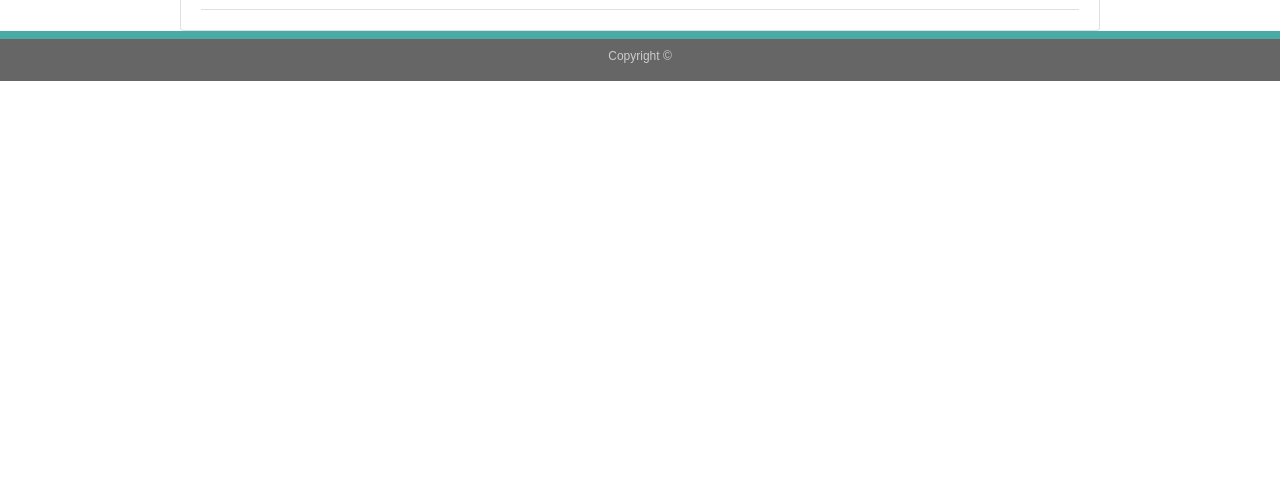
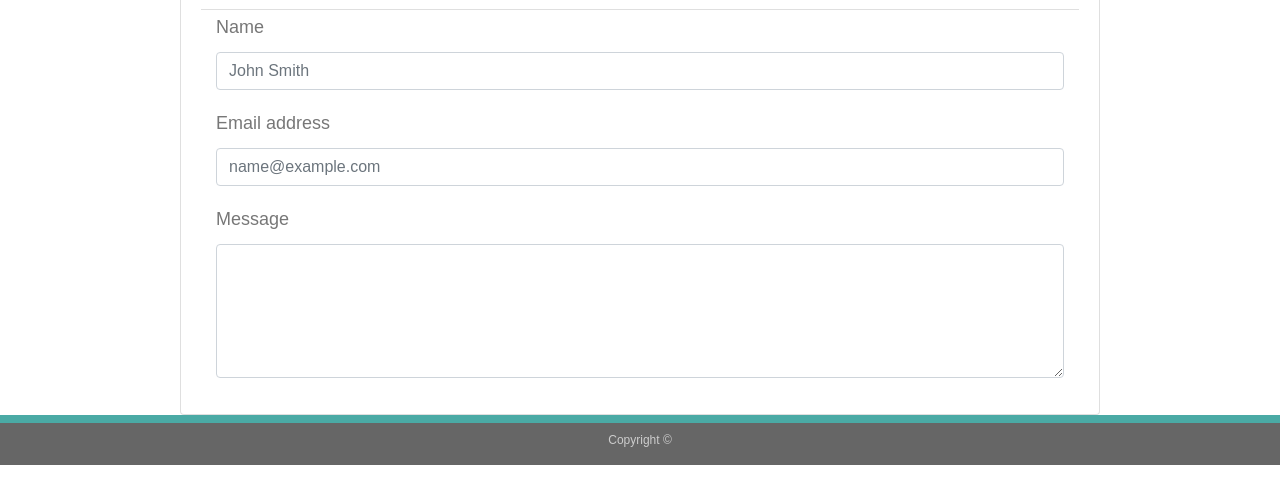
Before and after one commit to lindseycardenas/bootstrap-portfolio, a plain HTML site: page contact.html in a window 1280 px wide. Shown: the part 123-626 px from the top of the page. Drawn offline with nearby package versions, Linux system fonts and the light colour scheme.

Commit message:
added form to contact

```diff
--- a/assets/css/style.css
+++ b/assets/css/style.css
@@ -18,6 +18,9 @@ h3{
 
 }
 
+.form-group{
+    list-style-type: circle;
+}
 
 /*trying to add background image
 .container{
--- a/contact.html
+++ b/contact.html
@@ -55,7 +55,22 @@
                 <div class="card mt-1">
                     <div class="card-body mt-5">
                         <h3 class="card-header bg-white">Contact</h3>
-
+                            <div class = "col-md-12">
+                                <form>
+                                    <div class="form-group">
+                                        <label for="exampleFormControlInput1">Name</label>
+                                        <input type="name" class="form-control" id="exampleFormControlInput1" placeholder="John Smith">
+                                    </div>
+                                    <div class="form-group">
+                                        <label for="exampleFormControlInput1">Email address</label>
+                                        <input type="email" class="form-control" id="exampleFormControlInput1" placeholder="name@example.com">
+                                    </div>
+                                    <div class="form-group">
+                                        <label for="exampleFormControlTextarea1">Message</label>
+                                        <textarea class="form-control" id="exampleFormControlTextarea1" rows="5"></textarea>
+                                    </div>
+                                </form>
+                            </div>
                     </div>
 
                 </div>
```
